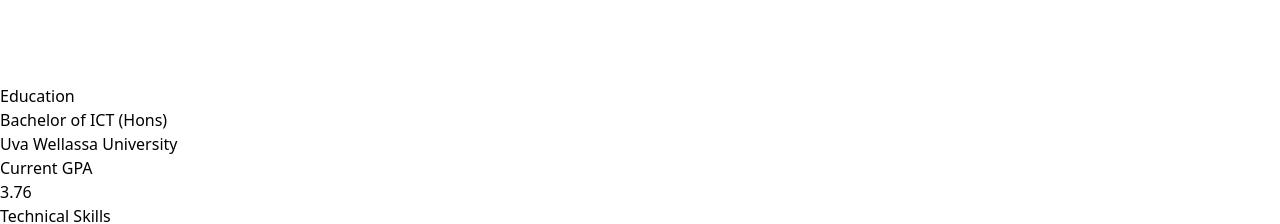
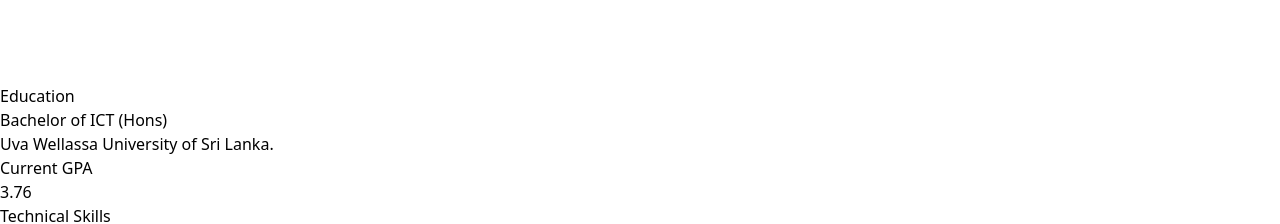
Before and after one commit to ashenlakmal/ashen-portfolio, a React (Vite) app: page / in a window 1280 px wide. Shown: the part 2860-3084 px from the top of the page. Built offline with nearby package versions, Linux system fonts and the light colour scheme.

Commit message:
add original cv

```diff
--- a/src/components/About.jsx
+++ b/src/components/About.jsx
@@ -46,7 +46,7 @@
 
                                     <h3 className="mb-2 text-2xl font-bold tracking-wide text-white">Education</h3>
                                     <p className="text-lg font-semibold text-blue-300">Bachelor of ICT (Hons)</p>
-                                    <p className="mt-1 mb-6 text-sm text-slate-400">Uva Wellassa University</p>
+                                    <p className="mt-1 mb-6 text-sm text-slate-400">Uva Wellassa University of Sri Lanka.</p>
 
                                     <div className="bg-white/5 border border-white/10 text-center py-4 rounded-xl shadow-[inset_0_0_20px_rgba(255,255,255,0.05)]">
                                         <p className="mb-1 text-xs tracking-widest uppercase text-slate-400">Current GPA</p>
```
Also changed, not shown: 1 other file (tests, documents, lock files or other folders).
